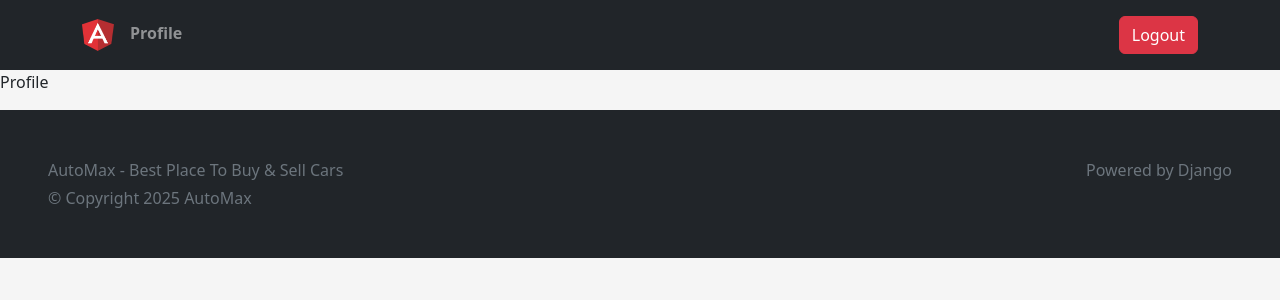
After one commit to VinayMalyala/AutoMax, a Django app: page /profile/ in a window 1280 px wide. The commit adds this page. Shown: the top 300 px of the page. Run offline with Django 5.2, Linux system fonts and the light colour scheme; a user stored in the database is signed in; some libraries are stand-ins or nearby versions.

Commit message:
decorate class based views

```diff
--- a/src/main/templates/base/base.html
+++ b/src/main/templates/base/base.html
@@ -39,7 +39,7 @@
                 {% if request.user.is_authenticated %}
                   <ul class="nav col-12 col-lg-auto me-lg-auto mb-2 justify-content-center mb-md-0">
                     <li>
-                        <a href="" class="nav-link px-2">
+                        <a href="{% url 'profile' %}" class="nav-link px-2">
                             Profile
                         </a>
                     </li>
--- /dev/null
+++ b/src/users/templates/views/profile.html
@@ -0,0 +1,7 @@
+{% extends "base/base.html" %}
+{% load static %}
+{% load crispy_forms_tags %}
+
+{% block body %}
+    <p>Profile</p>
+{% endblock body %}
--- a/src/users/urls.py
+++ b/src/users/urls.py
@@ -1,8 +1,9 @@
 from django.urls import path
-from .views import login_view, RegisterView, logout_view
+from .views import login_view, RegisterView, logout_view, ProfileView
 
 urlpatterns = [
     path('login/', login_view, name='login'),
     path('logout/', logout_view, name='logout'),
-    path('register/', RegisterView.as_view(), name='register')
+    path('register/', RegisterView.as_view(), name='register'),
+    path('profile/', ProfileView.as_view(), name='profile'),
 ]
--- a/src/users/views.py
+++ b/src/users/views.py
@@ -1,6 +1,7 @@
 from django.shortcuts import render, redirect
 from django.contrib.auth.forms import AuthenticationForm,UserCreationForm
 from django.contrib import messages
+from django.utils.decorators import method_decorator
 from django.contrib.auth import authenticate, login, logout
 from django.contrib.auth.decorators import login_required
 from django.views import View
@@ -47,3 +48,8 @@ class RegisterView(View):
         else:
             messages.error(request, "An error occured. Try agian later!")
             return render(request, 'views/register.html', {'register_form': register_form})
+
+@method_decorator(login_required, name='dispatch')
+class ProfileView(View):
+    def get(self, request):
+        return render(request, "views/profile.html", {})
```
